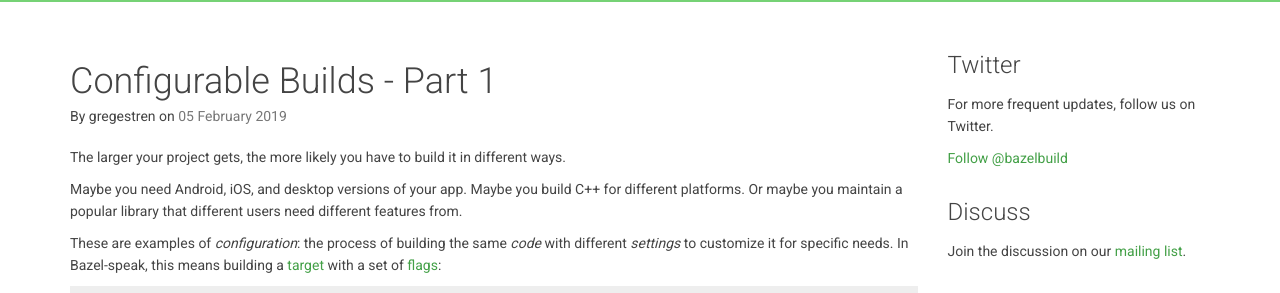
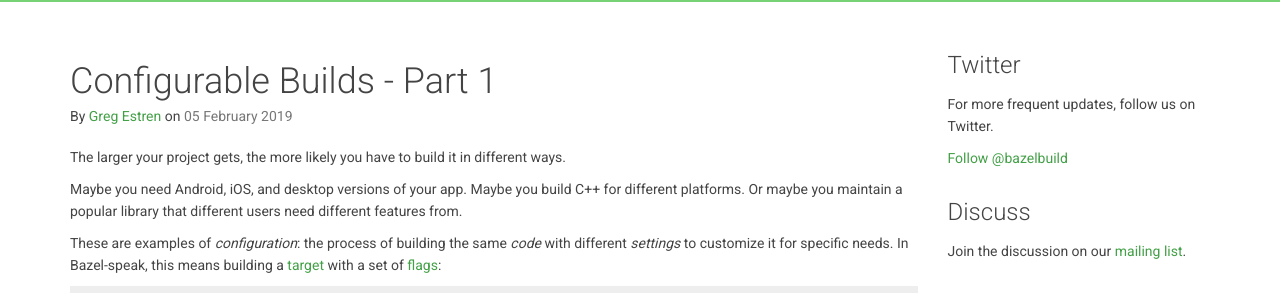
Before and after one commit to bazelbuild/bazel-blog, a Jekyll site: the page built from _posts/2019-02-05-configurable-builds-part-1.md, in a window 1280 px wide and 900 px high. Shown: the part 140-433 px from the top of the window. Built offline with Jekyll 4.4.1, drawn with Linux system fonts in a browser that asks for light colours; nearby versions of some CDN libraries; library files that are not in the unit come from our copies; Markdown is read by kramdown in place of the engine named in the settings.

Commit message:
Add gregestren as blog author

```diff
--- a/_config.yml
+++ b/_config.yml
@@ -73,6 +73,10 @@ authors:
     - Ed Baunton
     - https://github.com/edbaunton
 
+  gregestren:
+    - Greg Estren
+    - https://github.com/gregestren
+
   helenalt:
     - Helen Altshuler
     - https://github.com/helenalt
```
